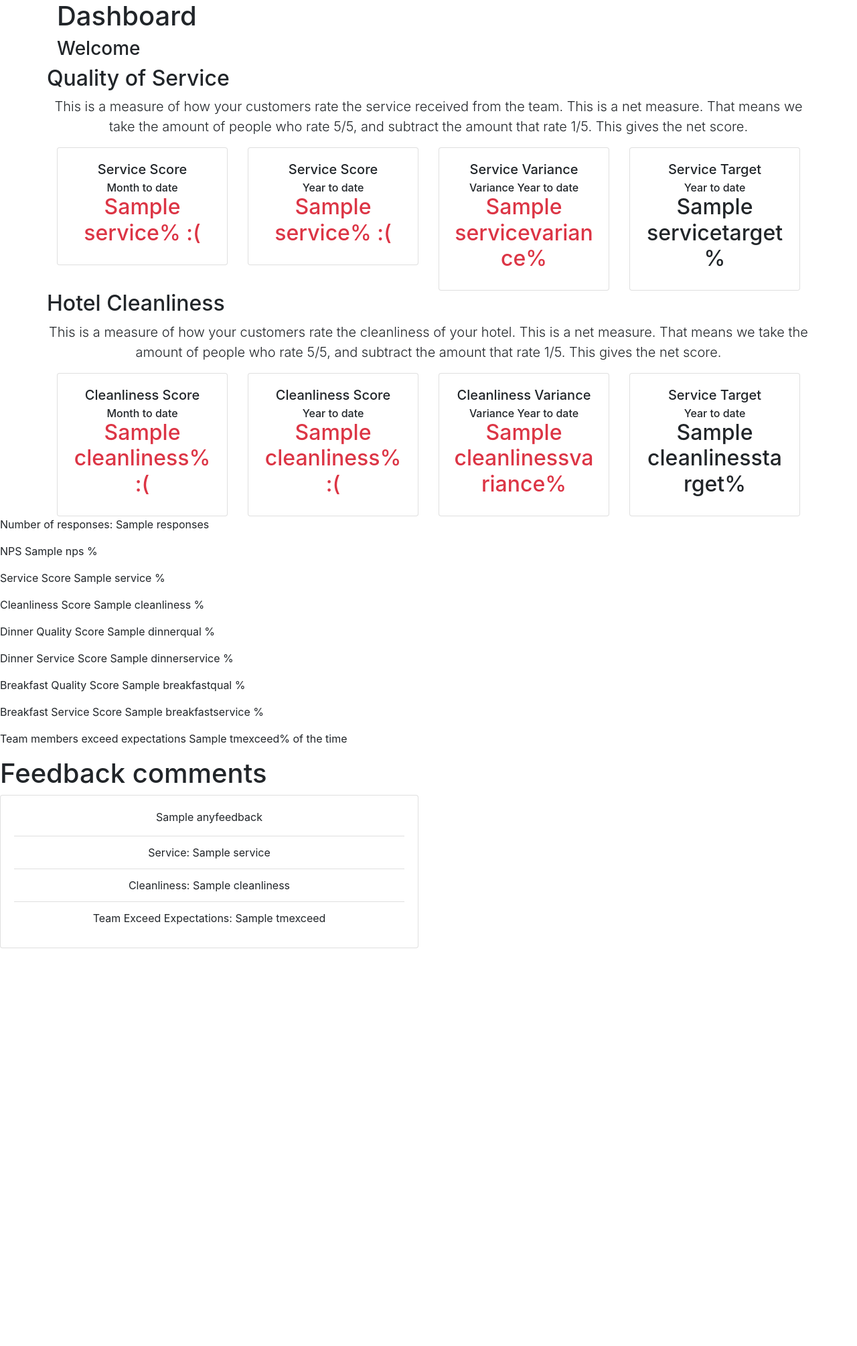
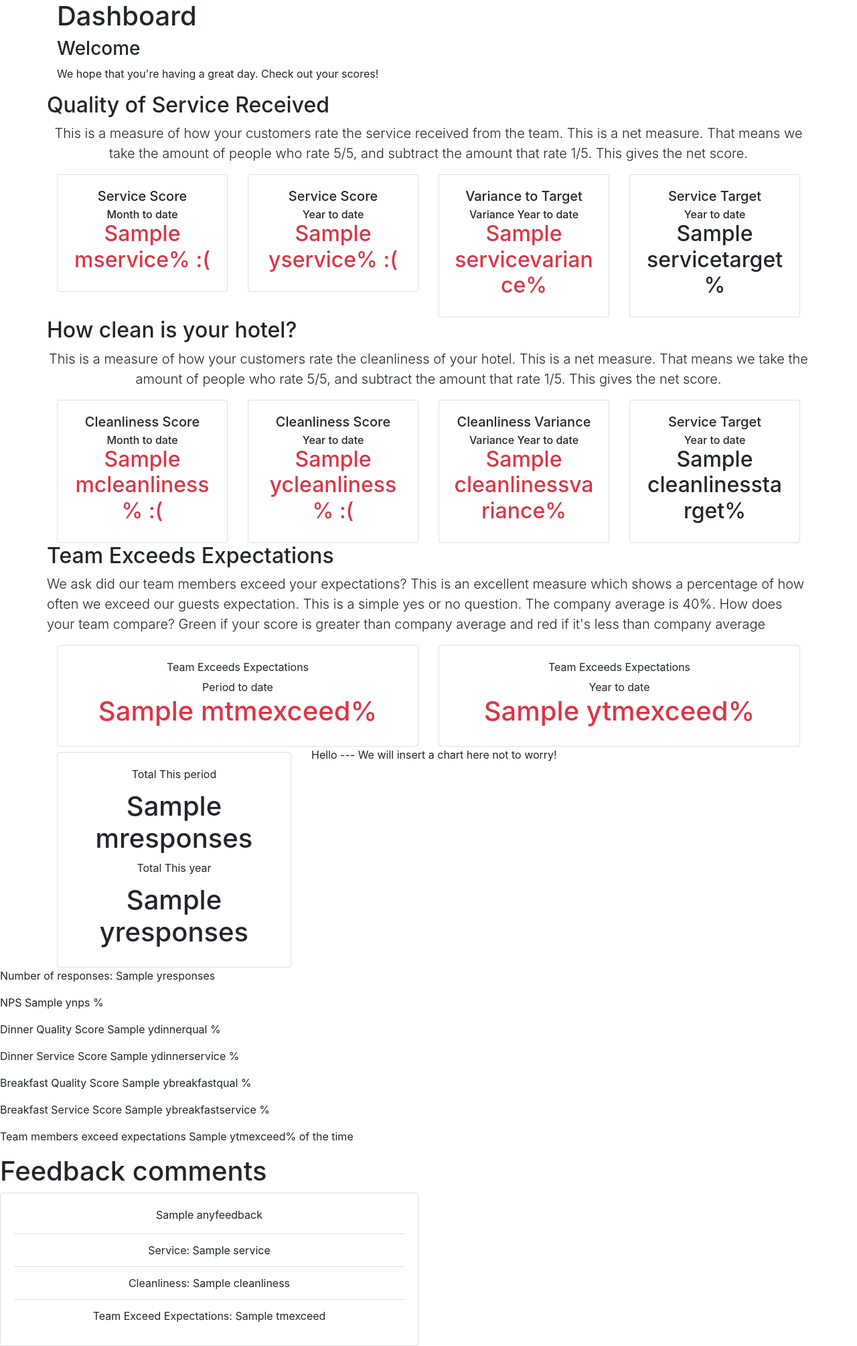
Before and after one commit to adamrichardson14/feedback, a Django app: template templates/survey/dashboard.html in a window 1280 px wide. Shown: the part 56-2066 px from the top of the page at 67% size. Before the commit the page ends 1472 px from the top, so only its background shows below. Run offline with Django 3.2, Linux system fonts and the light colour scheme; the template is opened without the code that fills it: most values are stand-ins (such as "Sample title", 1, 10 or a date in 2020); some libraries are stand-ins or nearby versions.

Commit message:
dashboard edits

```diff
--- a/templates/base.html
+++ b/templates/base.html
@@ -30,9 +30,11 @@
 
     {% block content %}{% endblock content %}
 
-<script src="https://code.jquery.com/jquery-3.3.1.min.js"
+
+    <script src="https://code.jquery.com/jquery-3.3.1.min.js"
     integrity="sha256-FgpCb/KJQlLNfOu91ta32o/NMZxltwRo8QtmkMRdAu8="
     crossorigin="anonymous"></script>
+{% block jquery %} {% endblock jquery %}
 <script src="https://cdnjs.cloudflare.com/ajax/libs/Chart.js/2.7.3/Chart.bundle.min.js"></script>
 <script src="https://cdnjs.cloudflare.com/ajax/libs/popper.js/1.14.3/umd/popper.min.js" integrity="sha384-ZMP7rVo3mIykV+2+9J3UJ46jBk0WLaUAdn689aCwoqbBJiSnjAK/l8WvCWPIPm49" crossorigin="anonymous"></script>
 <script src="https://stackpath.bootstrapcdn.com/bootstrap/4.1.3/js/bootstrap.min.js" integrity="sha384-ChfqqxuZUCnJSK3+MXmPNIyE6ZbWh2IMqE241rYiqJxyMiZ6OW/JmZQ5stwEULTy" crossorigin="anonymous"></script>
--- a/templates/survey/dashboard.html
+++ b/templates/survey/dashboard.html
@@ -5,9 +5,10 @@
 <div class="container">
         <h1>Dashboard</h1>
         <h3>Welcome <span class="text-muted"> {{user.username}}</h3></span>
+        <p>We hope that you're having a great day. Check out your scores!</p>
 
 <div class="row"> <!--SERVICE SECTION -->
-        <h2 class="text-center">Quality of Service</h2>
+        <h2 class="text-center">Quality of Service Received</h2>
         <p class="lead text-center">This is a measure of how your customers rate the service received from the team. This is a net measure. That means we take the amount of people who rate 5/5, and subtract the amount that rate 1/5. This gives the net score.</p>
 
     <div class="col-md-3">
@@ -19,10 +20,10 @@
                 <h6 class="card-subtitle">
                     Month to date
                 </h6>
-                {% if service > servicetarget %}
-                <h2 class="text-success">{{service}}% :)</h2>
+                {% if mservice > servicetarget %}
+                <h2 class="text-success">{{mservice}}% :)</h2>
                 {% else %}
-                <h2 class="text-danger">{{service}}% :(</h2>
+                <h2 class="text-danger">{{mservice}}% :(</h2>
                 {% endif %}
             </div>
         </div>
@@ -37,10 +38,10 @@
                 <h6 class="card-subtitle">
                     Year to date
                 </h6>
-                {% if service > servicetarget %}
-                <h2 class="text-success">{{service}}% :)</h2>
+                {% if yservice > servicetarget %}
+                <h2 class="text-success">{{yservice}}% :)</h2>
                 {% else %}
-                <h2 class="text-danger">{{service}}% :(</h2>
+                <h2 class="text-danger">{{yservice}}% :(</h2>
                 {% endif %}
             </div>
         </div>
@@ -49,7 +50,7 @@
         <div class="card text-center">
             <div class="card-body">
                 <h5 class="card-title">
-                    Service Variance
+                    Variance to Target
                 </h5>
                 <h6 class="card-subtitle">
                     Variance Year to date
@@ -75,14 +76,11 @@
         </div>
     </div>
     </div>
-
-
-
 </div> <!-- row end-->
 
 
 <div class="row"> <!--CLEANLINESS SECTION-->
-        <h2 class="text-center">Hotel Cleanliness</h2>
+    <h2 class="text-center">How clean is your hotel? </h2>
     <p class="lead text-center">This is a measure of how your customers rate the cleanliness of your hotel. This is a net measure. That means we take the amount of people who rate 5/5, and subtract the amount that rate 1/5. This gives the net score.</p>
 
 <div class="col-md-3">
@@ -94,10 +92,10 @@
             <h6 class="card-subtitle">
                 Month to date
             </h6>
-                {% if cleanliness > cleanlinesstarget %}
-                <h2 class="text-success">{{cleanliness}}% :)</h2>
+            {% if mcleanliness > cleanlinesstarget %}
+            <h2 class="text-success">{{mcleanliness}}% :)</h2>
             {% else %}
-                <h2 class="text-danger">{{cleanliness}}% :(</h2>
+            <h2 class="text-danger">{{mcleanliness}}% :(</h2>
             {% endif %}
         </div>
     </div>
@@ -112,10 +110,10 @@
             <h6 class="card-subtitle">
                 Year to date
             </h6>
-                {% if cleanliness > cleanlinesstarget %}
-                <h2 class="text-success">{{cleanliness}}% :)</h2>
+            {% if ycleanliness > cleanlinesstarget %}
+            <h2 class="text-success">{{ycleanliness}}% :)</h2>
             {% else %}
-                <h2 class="text-danger">{{cleanliness}}% :(</h2>
+            <h2 class="text-danger">{{ycleanliness}}% :(</h2>
             {% endif %}
         </div>
     </div>
@@ -151,32 +149,81 @@
 </div>
 </div>
 
+</div> <!-- row ends-->
+
+
+<div class="row">
+    <h2>Team Exceeds Expectations</h2>
+    <p class="lead">We ask did our team members exceed your expectations? This is an excellent measure which shows a percentage of how often we exceed our guests expectation. This is a simple yes or no question. The company average is 40%. How does your team compare? Green if your score is greater than company average and red if it's less than company average </p>
+<div class="col-md-6">
+
+<div class="card text-center">
+    <div class="card-body">
+        <div class="card-title">
+            Team Exceeds Expectations
+        </div>
+        <div class="card-subtitle">
+            Period to date
+        </div>
+        {% if mtmexceed > 40 %}
+        <h1 class="text-success">{{mtmexceed}}%</h1>
+        {% else  %}
+        <h1 class="text-danger">{{mtmexceed}}%</h1>
+        {% endif %}
+    </div>
+</div>
+</div>
+<div class="col-md-6">
+    <div class="card text-center">
+        <div class="card-body">
+            <div class="card-title">
+                Team Exceeds Expectations
+            </div>
+            <div class="card-subtitle">
+                Year to date
+            </div>
+            {% if ytmexceed > 40 %}
+            <h1 class="text-success">{{ytmexceed}}%</h1>
+            {% else  %}
+            <h1 class="text-danger">{{ytmexceed}}%</h1>
+            {% endif %}
+        </div>
+    </div>
+</div>
+</div><!-- row end-->
+
+
+
+<div class="row">
+
+    <div class="col-md-4 mt-2">
+        <div class="card text-center">
+            <div class="card-body">
+                <div class="card-title">
+                    Total This period
+                </div>
+                <h1>{{mresponses}}</h1>
+                <div class="card-title">
+                    Total This year
+                </div>
+                <h1>{{yresponses}}</h1>
+            </div>
+        </div>
+    </div>
+    <div class="col-md-8">
+        <p>Hello --- We will insert a chart here not to worry!</p>
+    </div>
 </div>
 
 </div> <!-- container end-->
 
-
-
-
-
-
-
-
-
-
-
-
-
-
-<p>Number of responses: {{responses}} </p>
-<p>NPS {{ nps }} % </p>
-<p>Service Score {{ service }} % </p>
-<p>Cleanliness Score {{ cleanliness }} % </p>
-<p>Dinner Quality Score {{ dinnerqual }} % </p>
-<p>Dinner Service Score {{ dinnerservice }} % </p>
-<p>Breakfast Quality Score {{ breakfastqual }} % </p>
-<p>Breakfast Service Score {{ breakfastservice }} % </p>
-<p>Team members exceed expectations {{tmexceed}}% of the time</p>
+<p>Number of responses: {{yresponses}} </p>
+<p>NPS {{ ynps }} % </p>
+<p>Dinner Quality Score {{ ydinnerqual }} % </p>
+<p>Dinner Service Score {{ ydinnerservice }} % </p>
+<p>Breakfast Quality Score {{ ybreakfastqual }} % </p>
+<p>Breakfast Service Score {{ ybreakfastservice }} % </p>
+<p>Team members exceed expectations {{ytmexceed}}% of the time</p>
 
 
 
@@ -208,4 +255,5 @@
 
 
 </div>
+
 {% endblock %}
```
Also changed, not shown: survey/views.py (+75 -46 lines), todo.txt (+9 -0 lines). Lines whose indentation alone changed are shown as unchanged.
